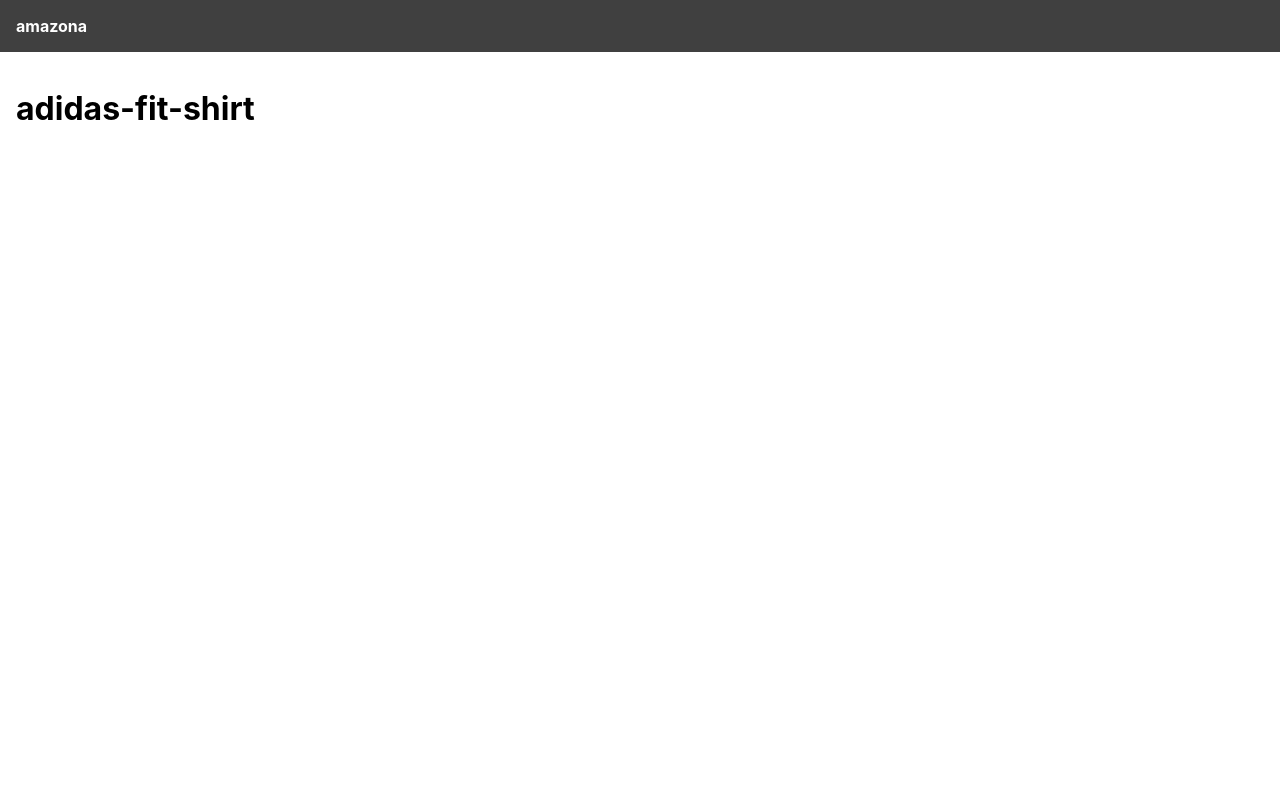
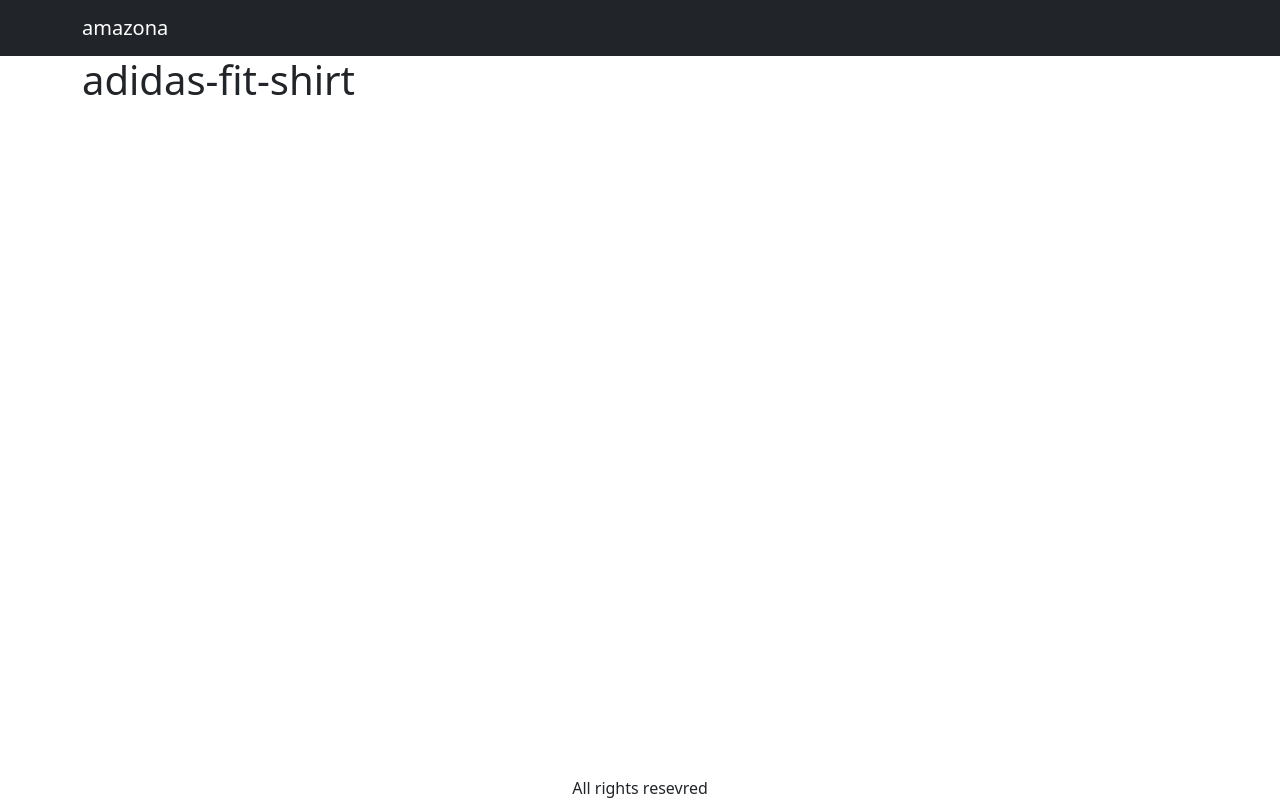
Before and after one commit to CoffeeEyes28/amazon-clone, a React (Create React App) app in the folder amazona/: page /product/adidas-fit-shirt in a window 1280 px wide. Built offline with nearby package versions, Linux system fonts and the light colour scheme.

Commit message:
added react bootstrap and product and rating component

```diff
--- a/amazona/package.json
+++ b/amazona/package.json
@@ -7,9 +7,12 @@
     "@testing-library/react": "^13.4.0",
     "@testing-library/user-event": "^13.5.0",
     "axios": "^1.3.4",
+    "bootstrap": "^5.2.3",
     "http-proxy-middleware": "^2.0.6",
     "react": "^18.2.0",
+    "react-bootstrap": "^2.7.2",
     "react-dom": "^18.2.0",
+    "react-router-bootstrap": "^0.26.2",
     "react-router-dom": "^6.8.2",
     "react-scripts": "5.0.1",
     "use-reducer-logger": "^1.0.2",
--- a/amazona/public/index.html
+++ b/amazona/public/index.html
@@ -24,6 +24,7 @@
       work correctly both with client-side routing and a non-root public URL.
       Learn how to configure a non-root public URL by running `npm run build`.
     -->
+    <link rel="stylesheet" href="https://cdn.jsdelivr.net/npm/@fortawesome/fontawesome-free@6.2.1/css/all.min.css"/>
     <title>React App</title>
   </head>
   <body>
--- a/amazona/src/App.js
+++ b/amazona/src/App.js
@@ -1,22 +1,36 @@
 
-import { BrowserRouter, Link, Route, Routes } from 'react-router-dom';
+import { BrowserRouter, Route, Routes } from 'react-router-dom';
 import HomeScreen from "./screens/HomeScreen";
 import ProductScreen from "./screens/ProductScreen";
+import Navbar from 'react-bootstrap/Navbar';
+import Container from 'react-bootstrap/Container';
+import { LinkContainer } from 'react-router-bootstrap';
 
 function App() {
   return (
     <BrowserRouter>
-    <div>
+    <div className='d-flex flex-column site-container'>
       <header>
-        <Link to="/">amazona</Link>
+        <Navbar bg="dark" variant="dark">
+          <Container>
+            <LinkContainer to='/'>
+            <Navbar.Brand>amazona</Navbar.Brand>
+            </LinkContainer>
+
+          </Container>
+        </Navbar>
       </header>
       <main>
+        <Container>
         <Routes>
           <Route path='/product/:slug' element={<ProductScreen/>} />
           <Route path="/" element={<HomeScreen />} />
         </Routes>
-
+        </Container>
       </main>
+      <footer>
+        <div className='text-center'>All rights resevred</div>
+      </footer>
     </div>
     </BrowserRouter>
   );
--- /dev/null
+++ b/amazona/src/components/Product.js
@@ -0,0 +1,26 @@
+import React from 'react'
+import { Link } from "react-router-dom";
+import Card from 'react-bootstrap/Card';
+import Button from 'react-bootstrap/Button';
+import Rating from './Rating';
+
+const Product = (props) => {
+    const {product} = props
+  return (
+    <Card >
+              <Link to={`/product/${product.slug}`}>
+                <img src={product.image} className='card-img-top' alt={product.name} />
+              </Link>
+              <Card.Body>
+              <Link to={`/product/${product.slug}`}>
+                  <Card.Title>{product.name}</Card.Title>
+                </Link>
+                <Rating rating={product.rating} numReviews ={product.numReviews}/>
+                <Card.Text>${product.price}</Card.Text>
+                <Button>Add to cart</Button>
+              </Card.Body>
+            </Card>
+  )
+}
+
+export default Product
--- /dev/null
+++ b/amazona/src/components/Rating.js
@@ -0,0 +1,66 @@
+import React from "react";
+
+const Rating = (props) => {
+  const { rating, numReviews } = props;
+  return (
+    <div className="rating">
+      <span>
+        <i
+          className={
+            rating > 1
+              ? "fas fa-star"
+              : rating >= 0.5
+              ? "fa fa-star-half-alt"
+              : "far fa-star"
+          }
+        />
+      </span>
+      <span>
+        <i
+          className={
+            rating > 2
+              ? "fas fa-star"
+              : rating >= 1.5
+              ? "fa fa-star-half-alt"
+              : "far fa-star"
+          }
+        />
+      </span>
+      <span>
+        <i
+          className={
+            rating > 3
+              ? "fas fa-star"
+              : rating >= 2.5
+              ? "fa fa-star-half-alt"
+              : "far fa-star"
+          }
+        />
+      </span>
+      <span>
+        <i
+          className={
+            rating > 4
+              ? "fas fa-star"
+              : rating >= 3.5
+              ? "fa fa-star-half-alt"
+              : "far fa-star"
+          }
+        />
+      </span>
+      <span>
+        <i
+          className={
+            rating >= 5
+              ? "fas fa-star"
+              : rating >= 4.5
+              ? "fa fa-star-half-alt"
+              : "far fa-star"
+          }
+        />
+      </span>
+    </div>
+  );
+};
+
+export default Rating;
--- a/amazona/src/index.css
+++ b/amazona/src/index.css
@@ -7,19 +7,13 @@
   -moz-osx-font-smoothing: grayscale;
 }
 
-header{
-  background-color: #404040;
-  padding: 1rem;
-}
 
-header a {
-  color: white;
-  font-weight: bold;
-  text-decoration: none;
+.site-container{
+  min-height: 100vh;
 }
 
 main{
-  padding: 1rem;
+  flex: 1;
 }
 
 .products{
--- a/amazona/src/index.js
+++ b/amazona/src/index.js
@@ -1,6 +1,7 @@
 import React from 'react';
 import ReactDOM from 'react-dom/client';
 import './index.css';
+import 'bootstrap/dist/css/bootstrap.min.css';
 import App from './App';
 import reportWebVitals from './reportWebVitals';
 
--- a/amazona/src/screens/HomeScreen.js
+++ b/amazona/src/screens/HomeScreen.js
@@ -1,9 +1,10 @@
 import React, { useEffect, useState, useReducer } from "react";
-import { Link } from "react-router-dom";
 // import data from "../data";
 import axios from "axios";
-
 import logger from "use-reducer-logger";
+import Row from 'react-bootstrap/Row';
+import Col from 'react-bootstrap/Col';
+import Product from "../components/Product";
 
 const reducer = (state, action) => {
   switch (action.type) {
@@ -48,22 +49,13 @@
         ) : error ? (
           <div> {error} </div>
         ) : (
-          products.map((product) => (
-            <div className="product" key={product.slug}>
-              <Link to={`/product/${product.slug}`}>
-                <img src={product.image} alt={product.name} />
-              </Link>
-              <div className="product-info">
-                <Link to={`/product/${product.slug}`}>
-                  <p>{product.name}</p>
-                </Link>
-                <p>
-                  <strong>${product.price}</strong>
-                </p>
-                <button>Add to cart</button>
-              </div>
-            </div>
-          ))
+          <Row>
+          {products.map((product) => (
+            <Col key={product.slug} sm={6} md={4} lg={3} className='mb-3'>
+            <Product product={product} />
+            </Col>
+          ))}
+          </Row>
         )}
       </div>
     </div>
```
Also changed, not shown: 1 other file (tests, documents, lock files or other folders).
